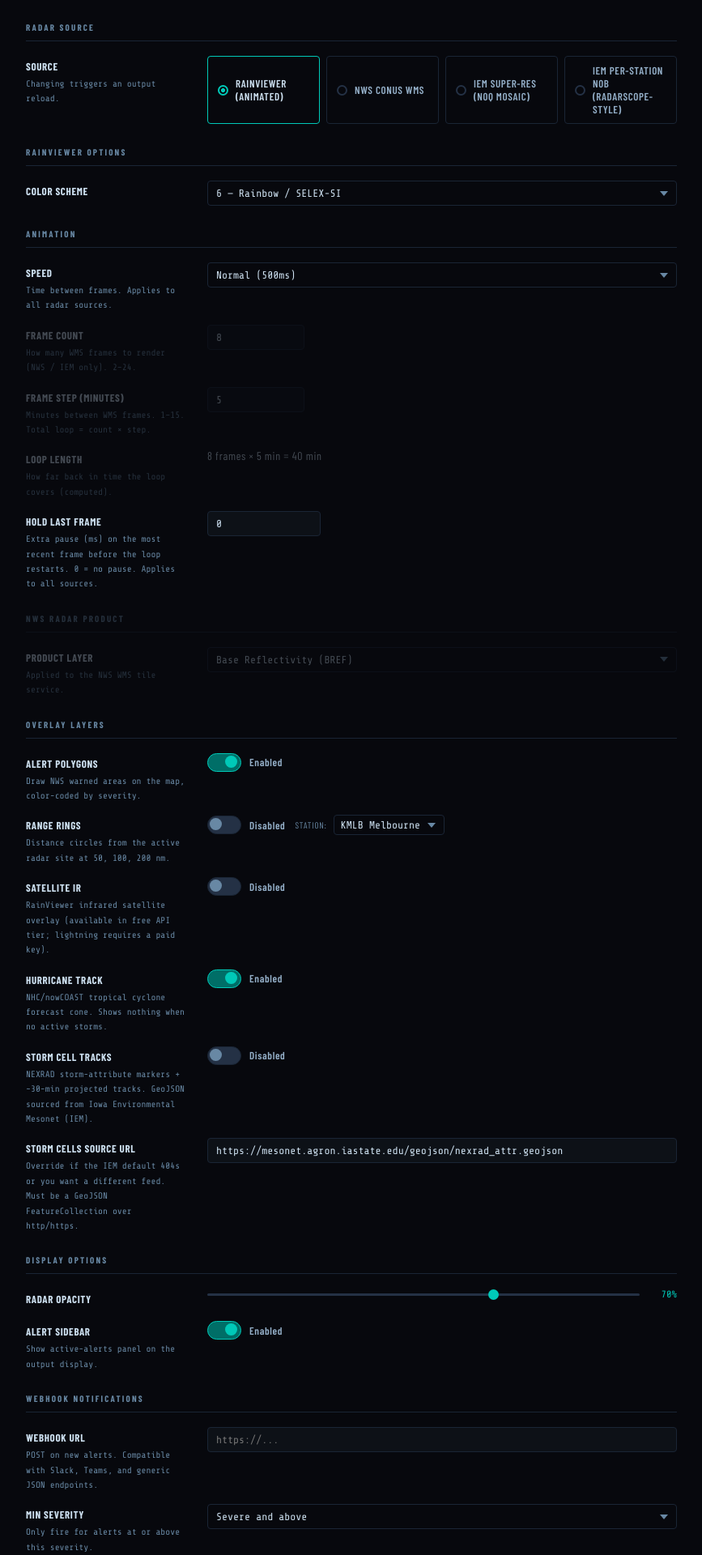
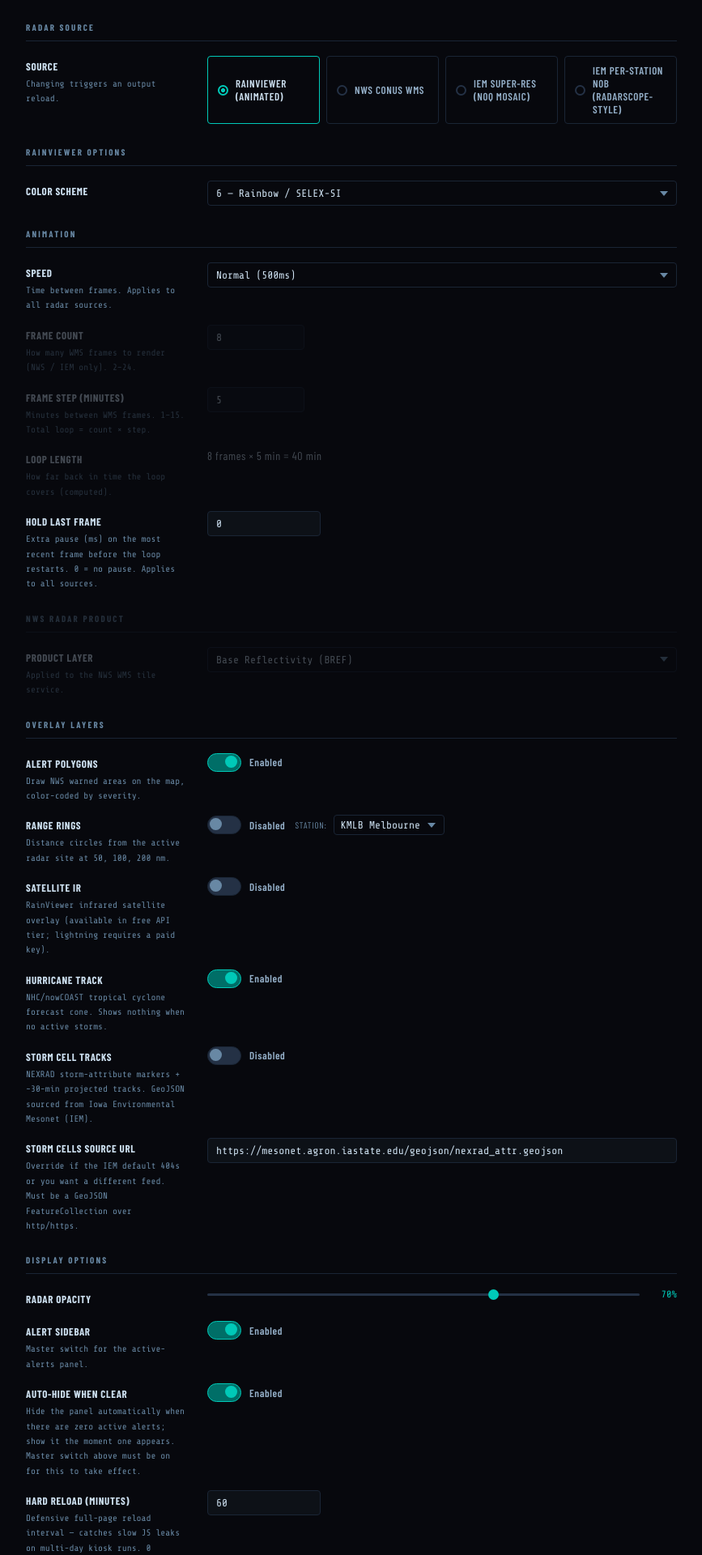
Before and after one commit to ShowSysDan/WetNoseWeather, a Flask app: page /settings in a window 1280 px wide. Shown: the part 1320-3240 px from the top of the page at 81% size, without its empty margins (206-1073 px from the left). Run offline with Flask 3, Linux system fonts and the light colour scheme; data that the repository does not hold is empty.

Commit message:
Debounce offline check; auto-hide sidebar; configurable hard reload
What you're seeing as "refreshing faster than 15 min" is the
offline-recovery reload path. checkHealth used to flip isOffline
on a single 4s timeout, and the next successful check would
location.reload() the whole page. Any tile-warm spike or transient
network blip = a full reload. That's the bug.

checkHealth
- Require OFFLINE_THRESHOLD (3) consecutive failures before flipping
  isOffline to true. One-off timeouts no longer paint the overlay
  or stop animation.
- Recovery no longer location.reload()s. It dismisses the overlay,
  re-fetches alerts, and restarts the animation if it stopped.
  The only intentional reload is now the hard_reload_minutes timer.

Auto-hide alert sidebar
- New setting sidebar_auto_hide (bool, default true). New helper
  applySidebarVisibility is called from fetchAlerts and hides the
  panel when there are zero active alerts, shows it the moment
  one appears. show_sidebar remains the master switch.
- Init no longer pre-hides based on show_sidebar; fetchAlerts now
  owns visibility.

Hard reload as a setting
- HARD_RELOAD_MS constant replaced with hard_reload_minutes
  (int 0-1440, default 60). 0 disables it. Validated and clamped
  server-side. The countdown widget reads "Reload disabled" when
  set to 0.
- Defaulted to 60 rather than 15 because with the spurious reloads
  fixed, 15 was overkill for "long-running kiosk JS leak defense".
  User-tunable via /settings.

Settings UI
- New "Auto-Hide When Clear" toggle and "Hard Reload (minutes)"
  number input under the Alert Sidebar section.
- Preview row reads "On (auto-hide)" / "On" / "Off".

```diff
--- a/app.py
+++ b/app.py
@@ -108,6 +108,8 @@ DEFAULT_SETTINGS = {
     'wms_frame_count':      8,    # NWS/IEM animated frame count (2–24)
     'wms_frame_step_min':   5,    # minutes between frames (1–15)
     'anim_hold_last_ms':    0,    # pause on the final frame before looping (0–10000 ms)
+    'sidebar_auto_hide':    True, # hide the alert sidebar when no active alerts
+    'hard_reload_minutes':  60,   # how often the kiosk performs a defensive location.reload() (0 = never)
     # Notifications
     'webhook_url':            '',
     'webhook_min_severity':   'Severe',
@@ -203,12 +205,14 @@ def validate_settings(data):
     ii('rv_color',0,8); ii('syslog_port',1,65535)
     ii('wms_frame_count',2,24); ii('wms_frame_step_min',1,15)
     ii('anim_hold_last_ms',0,10000)
+    ii('hard_reload_minutes',0,1440)
     en('radar_source',ALLOWED_RADAR_SOURCES); en('nws_product',ALLOWED_NWS_PRODUCTS)
     en('range_ring_station',ALLOWED_RING_STATIONS); en('webhook_min_severity',ALLOWED_SEVERITIES)
     en('syslog_facility',ALLOWED_SYSLOG_FACILITIES)
     for k in ('show_sidebar','show_alert_polygons','show_range_rings',
               'show_satellite_ir','show_hurricane','syslog_enabled',
-              'pin_enabled','pin_radius_enabled','show_storm_cells'):
+              'pin_enabled','pin_radius_enabled','show_storm_cells',
+              'sidebar_auto_hide'):
         if k in data: out[k]=bool(data[k])
     if 'storm_cells_url' in data:
         url = str(data['storm_cells_url']).strip()[:2048]
--- a/settings.example.json
+++ b/settings.example.json
@@ -16,6 +16,8 @@
   "wms_frame_count":     8,
   "wms_frame_step_min":  5,
   "anim_hold_last_ms":   0,
+  "sidebar_auto_hide":   true,
+  "hard_reload_minutes": 60,
   "webhook_url":         "",
   "webhook_min_severity":"Severe",
   "syslog_enabled":      false,
--- a/templates/settings.html
+++ b/templates/settings.html
@@ -580,13 +580,32 @@
     </div>
     <div class="field-row">
       <div class="field-label"><strong>Alert Sidebar</strong>
-        <span>Show active-alerts panel on the output display.</span></div>
+        <span>Master switch for the active-alerts panel.</span></div>
       <div class="field-control">
         <div class="toggle-wrap">
           <label class="toggle"><input type="checkbox" id="show_sidebar">
             <div class="toggle-track"></div><div class="toggle-thumb"></div></label>
           <span class="toggle-desc" id="td-sidebar">—</span>
         </div>
+      </div>
+    </div>
+    <div class="field-row">
+      <div class="field-label"><strong>Auto-Hide When Clear</strong>
+        <span>Hide the panel automatically when there are zero active alerts; show it the moment one appears. Master switch above must be on for this to take effect.</span></div>
+      <div class="field-control">
+        <div class="toggle-wrap">
+          <label class="toggle"><input type="checkbox" id="sidebar_auto_hide">
+            <div class="toggle-track"></div><div class="toggle-thumb"></div></label>
+          <span class="toggle-desc" id="td-sidebar-auto">—</span>
+        </div>
+      </div>
+    </div>
+    <div class="field-row">
+      <div class="field-label"><strong>Hard Reload (minutes)</strong>
+        <span>Defensive full-page reload interval — catches slow JS leaks on multi-day kiosk runs. 0 disables it. Default 60.</span></div>
+      <div class="field-control">
+        <input class="styled-input" type="number" id="hard_reload_minutes"
+               min="0" max="1440" step="1" style="width:140px">
       </div>
     </div>
   </div>
@@ -916,6 +935,7 @@ function applyToForm(s){
   document.getElementById('wms_frame_count').value=s.wms_frame_count??8;
   document.getElementById('wms_frame_step_min').value=s.wms_frame_step_min??5;
   document.getElementById('anim_hold_last_ms').value=s.anim_hold_last_ms??0;
+  document.getElementById('hard_reload_minutes').value=s.hard_reload_minutes??60;
   updateLoopLength();
   document.getElementById('nws_product').value=s.nws_product||'conus_bref_qcd';
   document.getElementById('range_ring_station').value=s.range_ring_station||'KMLB';
@@ -935,7 +955,7 @@ function applyToForm(s){
 
   // Toggles
   const toggles=[
-    ['show_sidebar','td-sidebar'],['show_alert_polygons','td-polygons'],
+    ['show_sidebar','td-sidebar'],['sidebar_auto_hide','td-sidebar-auto'],['show_alert_polygons','td-polygons'],
     ['show_range_rings','td-rings'],['show_satellite_ir','td-satellite'],
     ['show_hurricane','td-hurricane'],['show_storm_cells','td-storm-cells'],
   ];
@@ -972,7 +992,9 @@ function updatePreview(s){
   document.getElementById('prev-opacity').textContent=(s.opacity??70)+'%';
   document.getElementById('prev-speed').textContent =
     (SPEED_NAMES[s.anim_speed]||((s.anim_speed??500)+'ms'));
-  document.getElementById('prev-sidebar').textContent=s.show_sidebar!==false?'On':'Off';
+  document.getElementById('prev-sidebar').textContent =
+    !s.show_sidebar ? 'Off' :
+    s.sidebar_auto_hide ? 'On (auto-hide)' : 'On';
   const ov=[];
   if(s.show_alert_polygons) ov.push('Polygons');
   if(s.show_range_rings)    ov.push('Rings');
@@ -1050,6 +1072,8 @@ async function saveSettings(){
     map_lon:      parseFloat(document.getElementById('map_lon').value),
     map_zoom:     parseInt(document.getElementById('map_zoom_input').value),
     show_sidebar:        document.getElementById('show_sidebar').checked,
+    sidebar_auto_hide:   document.getElementById('sidebar_auto_hide').checked,
+    hard_reload_minutes: parseInt(document.getElementById('hard_reload_minutes').value)||0,
     show_alert_polygons: document.getElementById('show_alert_polygons').checked,
     show_range_rings:    document.getElementById('show_range_rings').checked,
     range_ring_station:  document.getElementById('range_ring_station').value,
```
Also changed, not shown: templates/output.html (+54 -14 lines), README.md.
